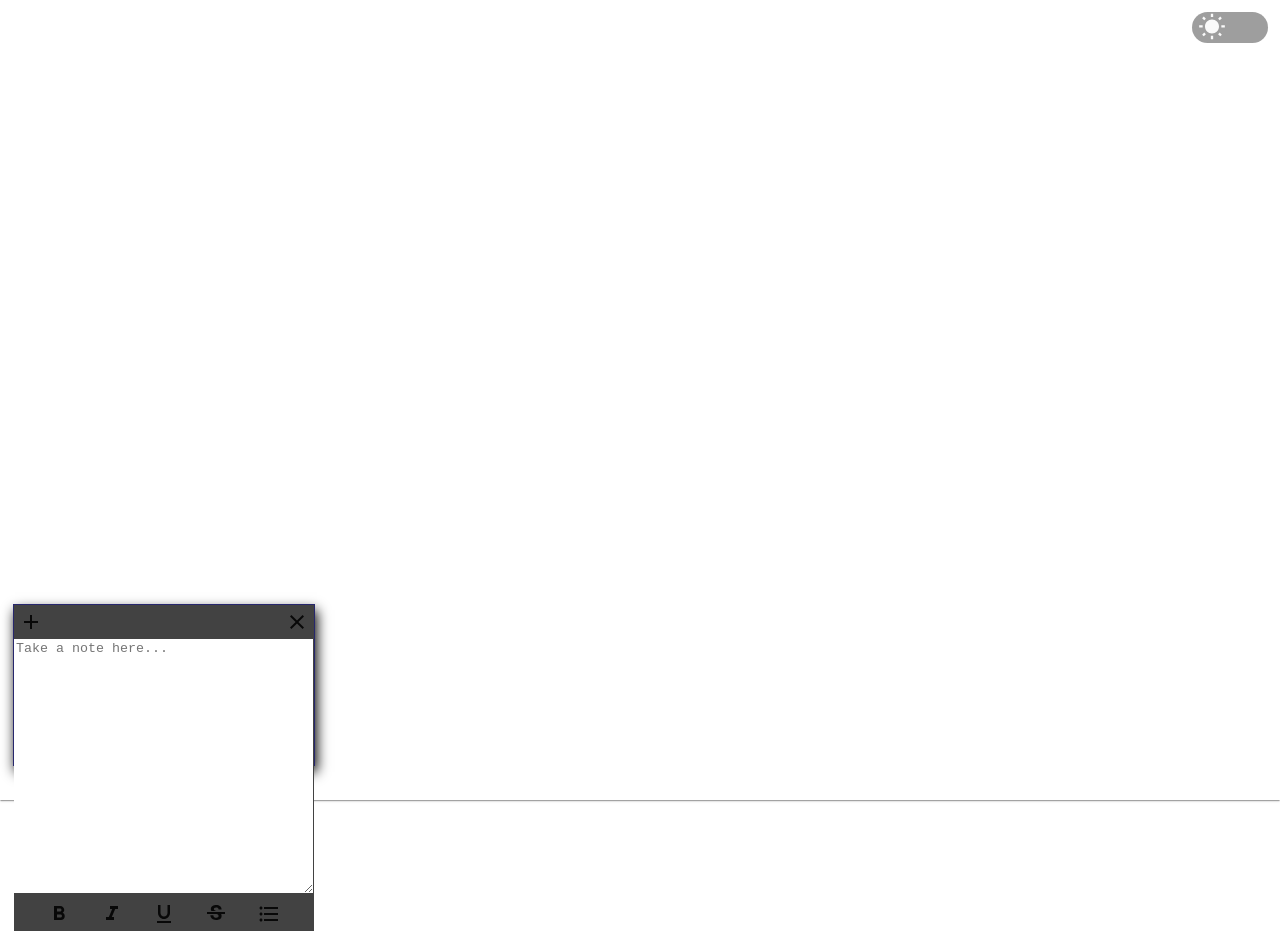
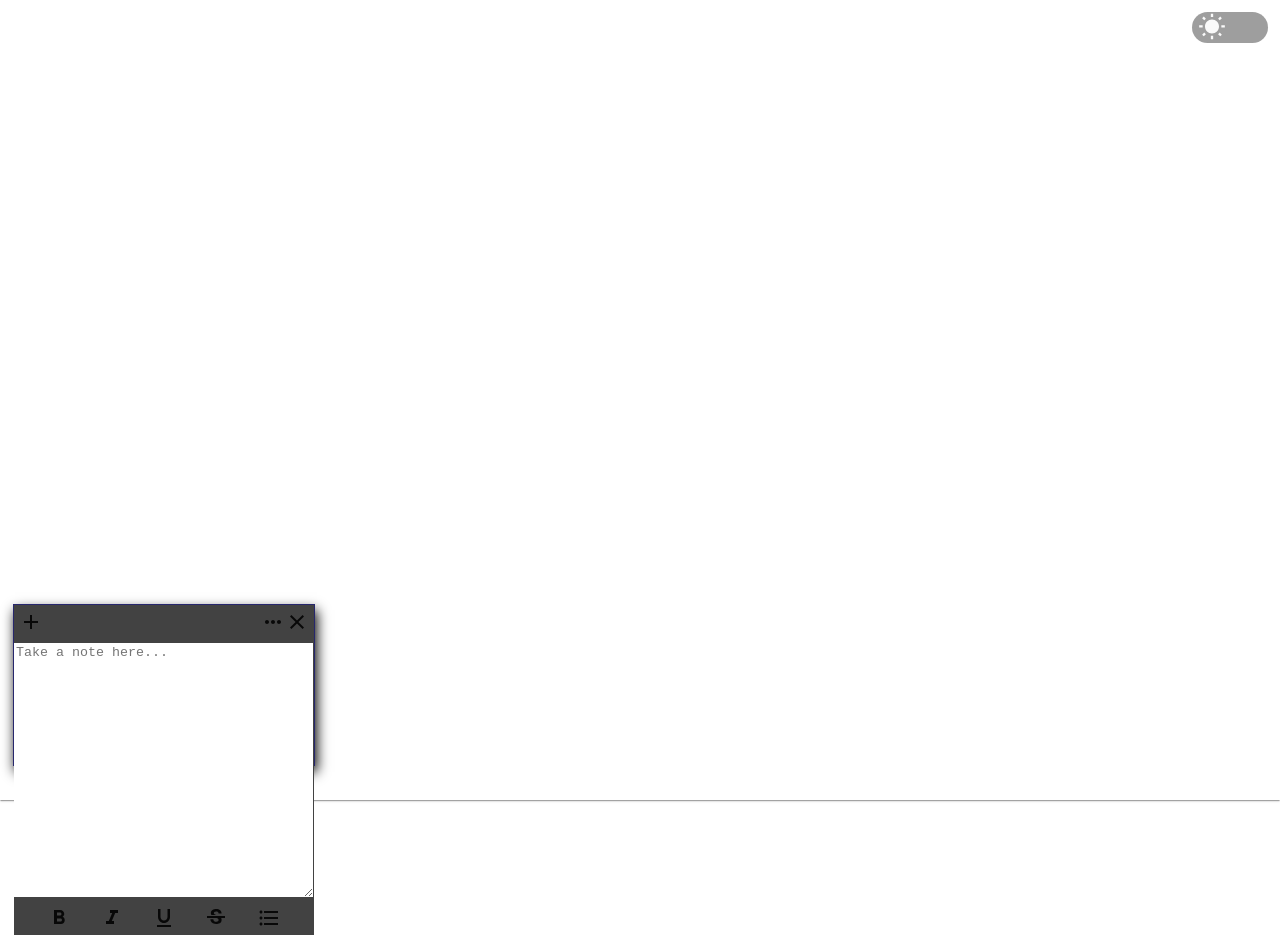
Before and after one commit to Naveenchandar/React-Sticky-Notes, a React (Create React App) app: page / in a window 1280 px wide. Both pictures are taken after a click on the button "ADD A NOTE". Built offline with nearby package versions, Linux system fonts and the light colour scheme.

Commit message:
menu icon changes

```diff
--- a/src/components/Note.js
+++ b/src/components/Note.js
@@ -9,7 +9,8 @@ import {
   FormatUnderlined as FormatUnderlinedIcon,
   StrikethroughS as StrikethroughSIcon,
   FormatListBulleted as FormatListBulletedIcon,
-  InsertPhotoOutlined as InsertPhotoOutlinedIcon
+  InsertPhotoOutlined as InsertPhotoOutlinedIcon,
+  MoreHoriz as MoreHorizIcon
 } from '@material-ui/icons';
 class Note extends React.Component {
   constructor(props) {
@@ -81,7 +82,10 @@ class Note extends React.Component {
           {this.props.focusNoteId === this.props.id ?
           <div className='notes-header'>
             <AddIcon className='note-icon' onClick={this.props.onAdd} titleAccess='New note'/>
-            <CloseIcon className='note-icon' onClick={this.delete} titleAccess='Close note'/>
+            <div>
+              <MoreHorizIcon titleAccess='Menu' className='note-icon'/>
+              <CloseIcon className='note-icon' onClick={this.delete} titleAccess='Close note'/>
+            </div>
           </div> : ''}
           <textarea
             ref={this.myRef}
```
